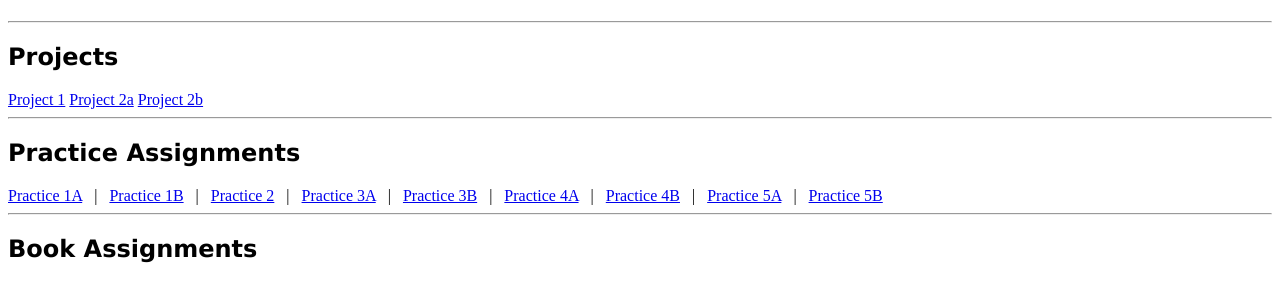
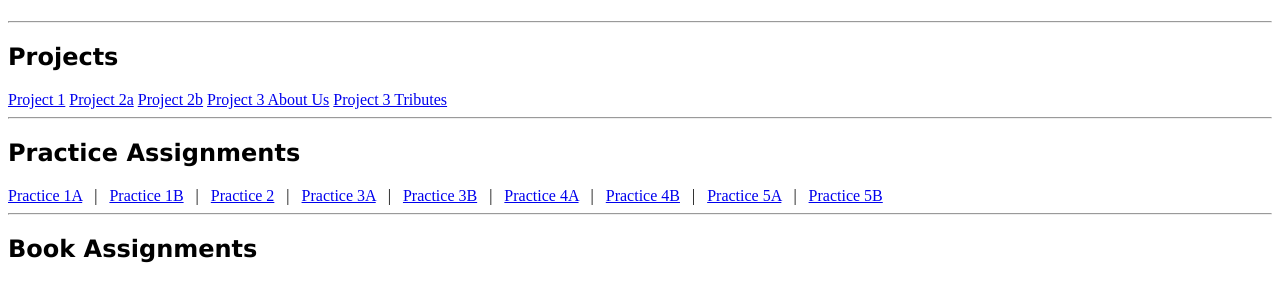
Before and after one commit to 11136333/INFO2420, a plain HTML site: page index.html in a window 1280 px wide. Shown: the part 62-364 px from the top of the page. Drawn offline with Linux system fonts and the light colour scheme.

Commit message:
Update index.html with new project links
Added links for Project 3 and updated formatting.

```diff
--- a/index.html
+++ b/index.html
@@ -33,6 +33,8 @@ h2{
 <a href="project_1.htm">Project 1</a>
 <a href="Project2/AboutUs.html">Project 2a</a>
 <a href="Project2/Tributes.html">Project 2b</a>
+<a href="Project3/AboutUs.html">Project 3 About Us</a>
+<a href="Project3/Tributes.html">Project 3 Tributes</a>
 <hr />
 <h2>Practice Assignments</h2>
 <a href="blackgoose.html">Practice 1A</a>
```
